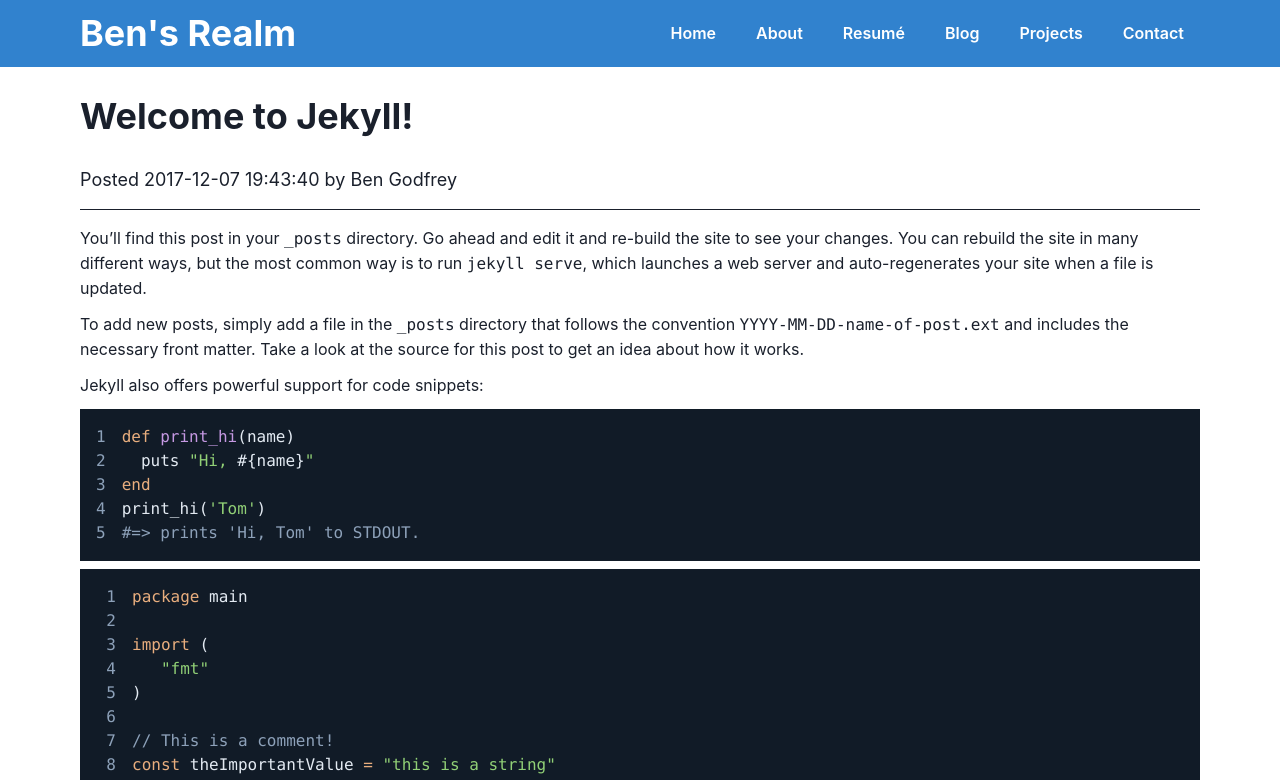
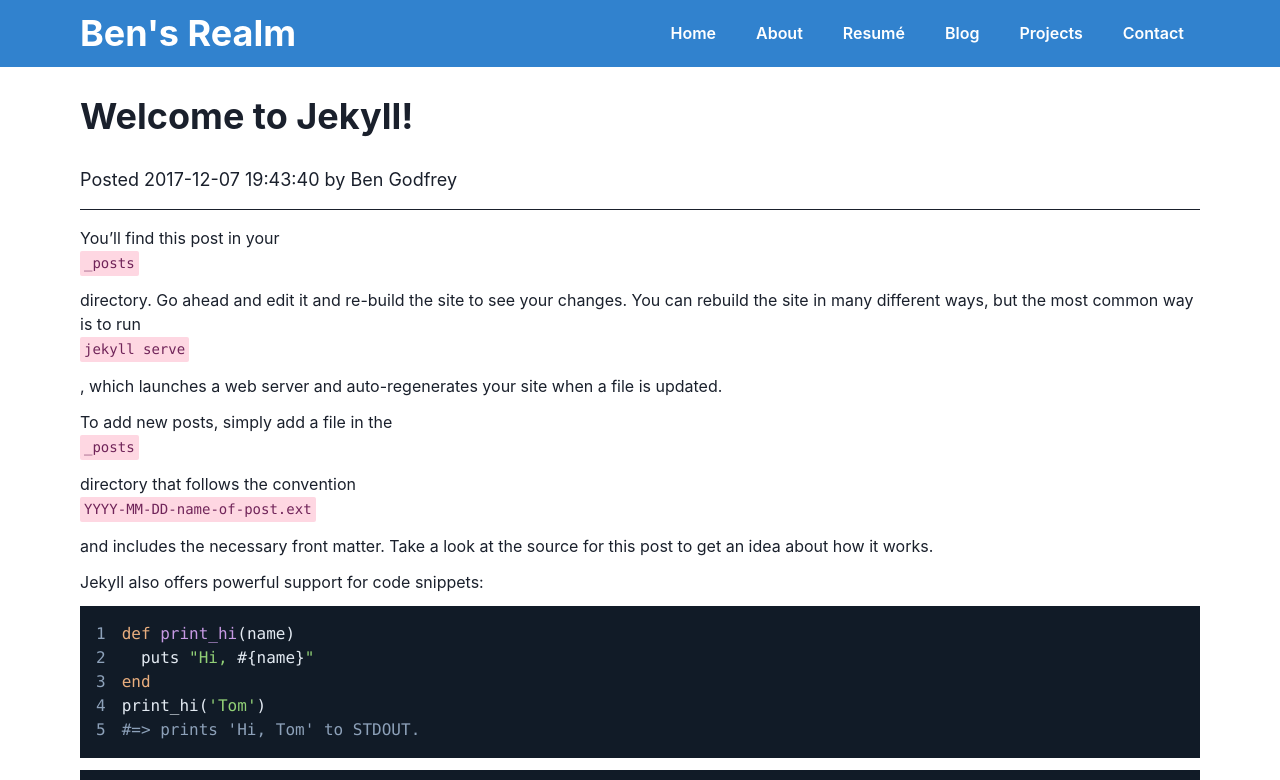
Before and after one commit to BenJetson/benjetson.github.io, a Next.js app in the folder next/: page /blog/2017/12/07/welcome-to-jekyll in a window 1280 px wide. Shown: the top 780 px of the page. Built offline with nearby package versions, Linux system fonts and the light colour scheme; no server answers.

Commit message:
Update user content / markdown formatting. #152

```diff
--- a/next/components/markdown.js
+++ b/next/components/markdown.js
@@ -24,16 +24,29 @@
  */
 import { coldarkDark as codeStyle } from "react-syntax-highlighter/dist/cjs/styles/prism";
 import {
-  Heading,
+  Box,
+  Code,
+  List,
+  ListIcon,
   ListItem,
   OrderedList,
-  Text,
+  Table,
+  Tbody,
+  Td,
+  Th,
+  Thead,
+  Tr,
   UnorderedList,
 } from "@chakra-ui/react";
+import { FaRegCheckCircle, FaRegCircle } from "react-icons/fa";
+import { Heading, Paragraph } from "./typography";
+import { contentSpacing } from "../lib/theme";
 
-const Code = ({ node, inline, className, children, ...props }) => {
+const MdCode = ({ node, inline, className, children, ...props }) => {
   const match = /language-(\w+)/.exec(className || "");
-  return !inline && match ? (
+  return (
+    <Box mb={contentSpacing}>
+      {!inline && match ? (
         <Prism
           style={codeStyle}
           language={match[1]}
@@ -44,9 +57,17 @@
           {String(children).replace(/\n$/, "")}
         </Prism>
       ) : (
-    <code className={className} {...props}>
+        <Code
+          colorScheme={"pink"}
+          px={1}
+          py={0.5}
+          className={className}
+          {...props}
+        >
           {children}
-    </code>
+        </Code>
+      )}
+    </Box>
   );
 };
 
@@ -91,7 +112,7 @@
  * @param {string} param0.properties.src
  * @returns
  */
-const Image = ({ properties: { alt, src } }) => {
+const MdImage = ({ properties: { alt, src } }) => {
   const [altText, ...declarations] = alt
     .split("|")
     .map((value) => value.trim());
@@ -122,24 +143,60 @@
   );
 };
 
-const Paragraph = ({ node, children }) => {
+const MdParagraph = ({ node, children }) => {
   // Markdown is a strange bird. Technically, images should not be nested inside
   // of paragraph tags, so we'll override this behavior.
   //
   // Source: https://amirardalan.com/blog/use-next-image-with-react-markdown
   if (node.children[0].tagName === "img") {
-    return <Image {...node.children[0]} />;
+    return <MdImage {...node.children[0]} />;
   }
 
-  return <Text>{children}</Text>;
+  return <Paragraph>{children}</Paragraph>;
 };
 
-const Heading1 = ({ children }) => <Heading as="h1">{children}</Heading>;
-const Heading2 = ({ children }) => <Heading as="h2">{children}</Heading>;
-const Heading3 = ({ children }) => <Heading as="h3">{children}</Heading>;
-const Heading4 = ({ children }) => <Heading as="h4">{children}</Heading>;
-const Heading5 = ({ children }) => <Heading as="h5">{children}</Heading>;
-const Heading6 = ({ children }) => <Heading as="h6">{children}</Heading>;
+const MdTable = ({ children, ...props }) => {
+  return (
+    <Table
+      variant={"striped"}
+      mb={contentSpacing}
+      colorScheme="gray"
+      {...props}
+    >
+      {children}
+    </Table>
+  );
+};
+
+/**
+ * @typedef {import('@chakra-ui/react').ListProps} ListProps
+ * @type {ListProps}
+ */
+const listProps = { mb: contentSpacing };
+
+const MdOrderedList = ({ children }) => (
+  <OrderedList {...listProps}>{children}</OrderedList>
+);
+
+const MdUnorderedList = ({ className, children }) =>
+  className === "contains-task-list" ? (
+    <List {...listProps}>{children}</List>
+  ) : (
+    <UnorderedList {...listProps}>{children}</UnorderedList>
+  );
+
+const MdTaskListCheck = ({ checked }) => (
+  <ListIcon as={checked ? FaRegCheckCircle : FaRegCircle} />
+);
+
+const MdHeading1 = ({ children }) => <Heading level={1}>{children}</Heading>;
+const MdHeading2 = ({ children }) => <Heading level={2}>{children}</Heading>;
+const MdHeading3 = ({ children }) => <Heading level={3}>{children}</Heading>;
+const MdHeading4 = ({ children }) => <Heading level={4}>{children}</Heading>;
+const MdHeading5 = ({ children }) => <Heading level={5}>{children}</Heading>;
+const MdHeading6 = ({ children }) => <Heading level={6}>{children}</Heading>;
+
+const NoContent = () => null;
 
 const Markdown = ({ content }) => (
   <ReactMarkdown
@@ -151,33 +208,33 @@
       // a: undefined,
       // blockquote: undefined,
       // br: undefined,
-      h1: Heading1,
-      h2: Heading2,
-      h3: Heading3,
-      h4: Heading4,
-      h5: Heading5,
-      h6: Heading6,
+      h1: MdHeading1,
+      h2: MdHeading2,
+      h3: MdHeading3,
+      h4: MdHeading4,
+      h5: MdHeading5,
+      h6: MdHeading6,
       // hr: undefined,
-      // img: handled as part of Paragraph, see notes.
-      p: Paragraph,
+      // img: undefined, // handled as part of Paragraph, see notes.
+      p: MdParagraph,
       // pre: undefined,
-      code: Code,
+      code: MdCode,
       // em: undefined,
       // strong: undefined,
-      ul: UnorderedList,
-      ol: OrderedList,
+      ul: MdUnorderedList,
+      ol: MdOrderedList,
       li: ListItem,
 
       // GitHub Markdown //
 
       // del: undefined,
-      // input: undefined,
-      // table: undefined,
-      // tbody: undefined,
-      // td: undefined,
-      // th: undefined,
-      // thead: undefined,
-      // tr: undefined,
+      input: MdTaskListCheck,
+      table: MdTable,
+      tbody: Tbody,
+      td: Td,
+      th: Th,
+      thead: Thead,
+      tr: Tr,
     }}
   >
     {content}
```
Lines whose indentation alone changed are shown as unchanged.
